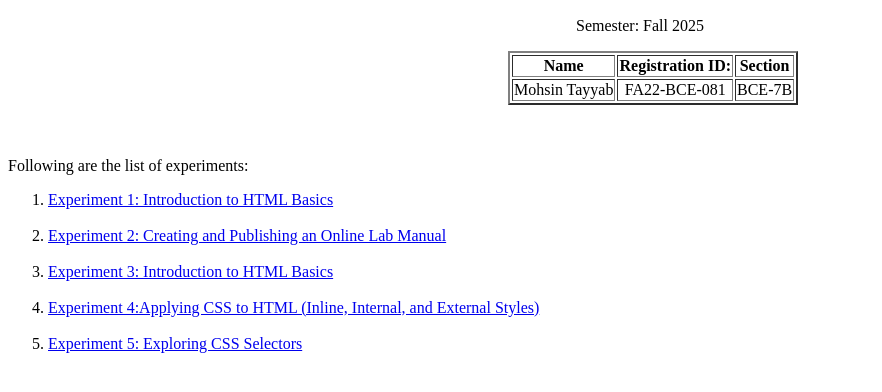
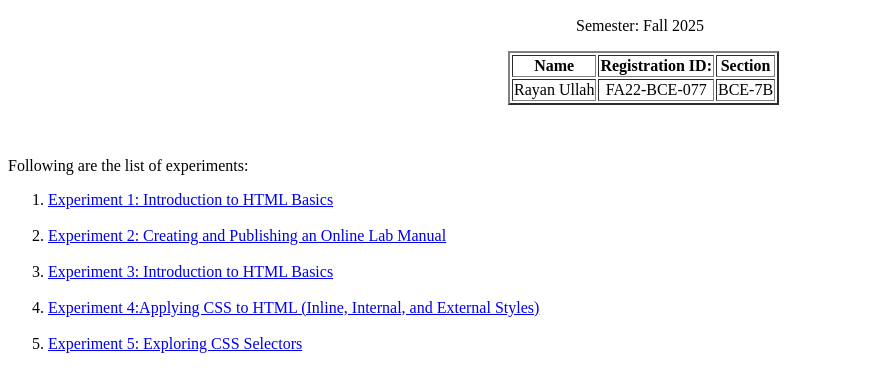
Before and after one commit to RayanUllah/Web-Technologies, a plain HTML site: page index.html in a window 1280 px wide. Shown: the part 334-726 px from the top of the page, without its empty margins (0-882 px from the left). Drawn offline with Linux system fonts and the light colour scheme.

Commit message:
Update index.html

```diff
--- a/index.html
+++ b/index.html
@@ -29,8 +29,8 @@
             <th>Section</th>
         </tr>
         <tr>
-            <td>Mohsin Tayyab </td>
-            <td>FA22-BCE-081</td>
+            <td>Rayan Ullah </td>
+            <td>FA22-BCE-077</td>
             <td>BCE-7B</td>
         </tr>
     </table>
```
